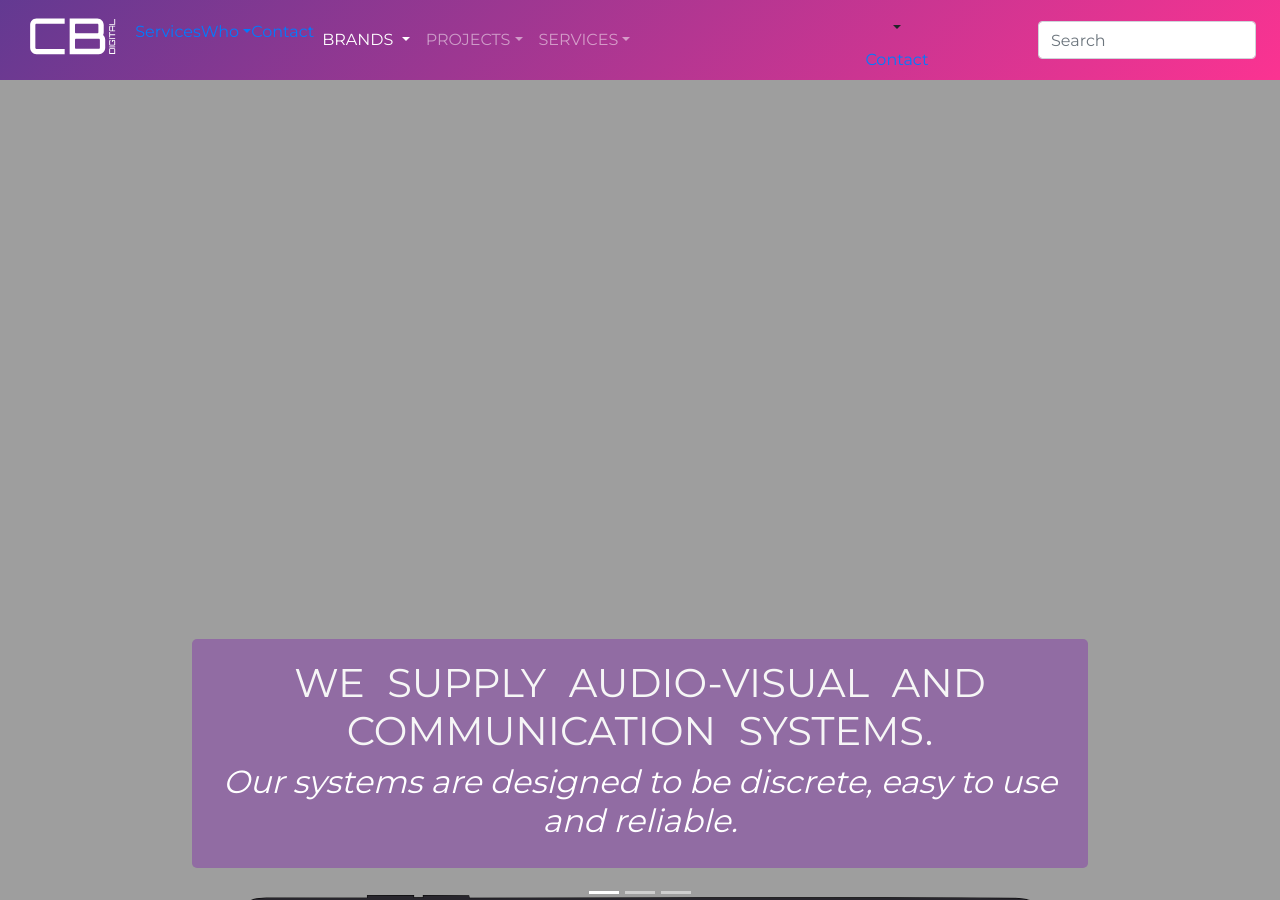
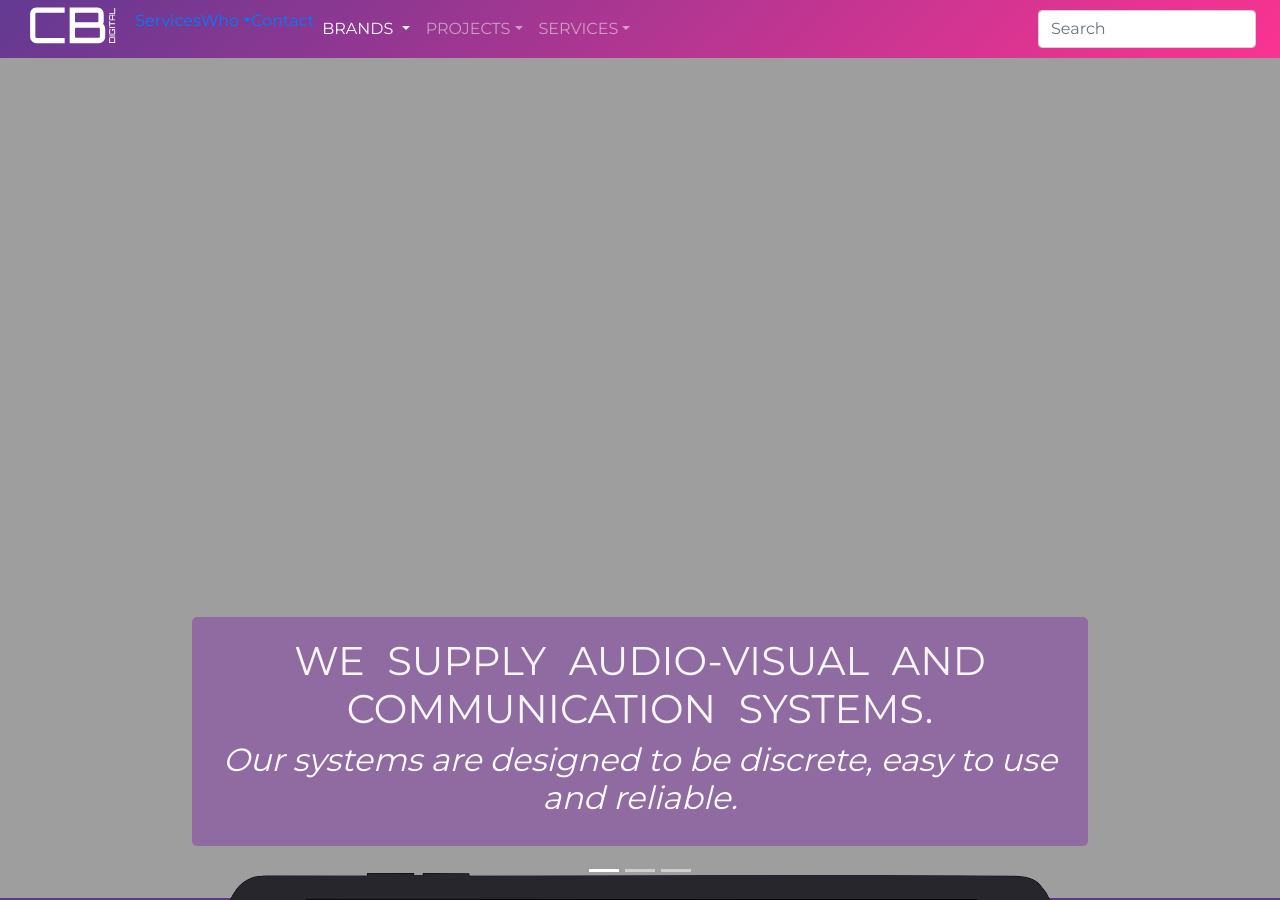
Before and after one commit to ma-jones/cbdigital, a Jekyll site: the page built from index.html, in a window 1280 px wide and 900 px high. Built offline with Jekyll 4.4.1, drawn with Linux system fonts in a browser that asks for light colours; nearby versions of some CDN libraries; library files that are not in the unit come from our copies.

Commit message:
Up header

```diff
--- a/_includes/header.html
+++ b/_includes/header.html
@@ -329,10 +329,6 @@
 
 		  </ul>
 		  <!-- Links -->
-		  <div class="col-md-6 col-xl-3 sub-menu mb-md-0 mb-xl-0 mb-4">
-		  <a class="nav-link dropdown-toggle text-uppercase" id="navbarDropdownMenuLink4" data-toggle="dropdown"
-				aria-haspopup="true" aria-expanded="false"></a><a class="menu-item pl-0" href="./contact">Contact</a>
-		  </div>
 
 		  <!-- Search form -->
 		  <form class="form-inline">
```
